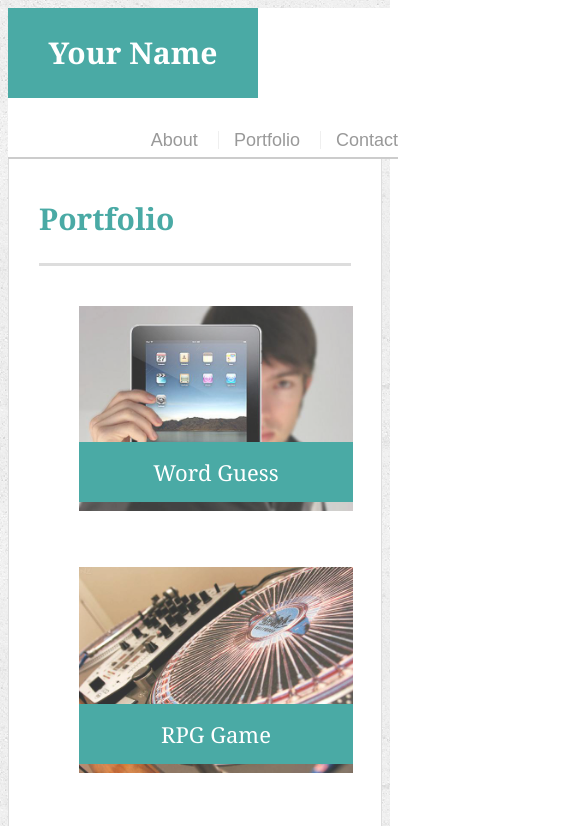
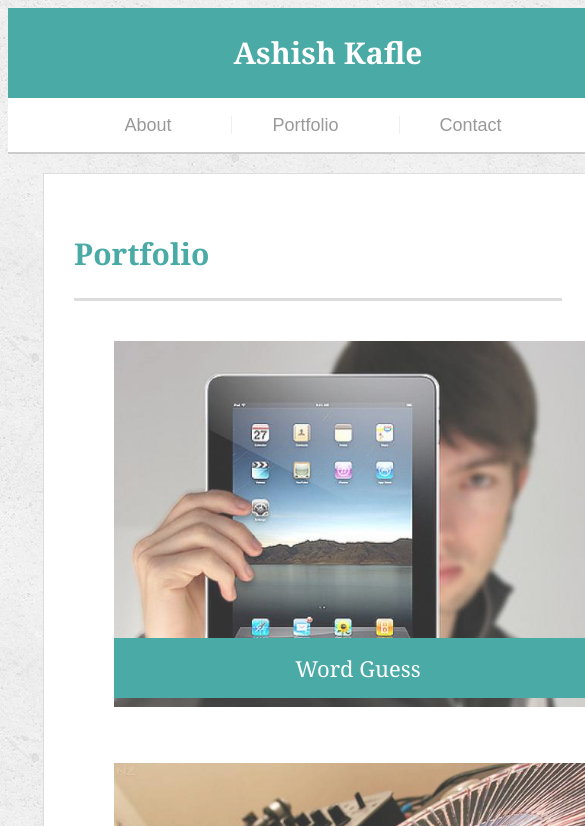
Before and after one commit to ashishkaf/Basic-Portfolio, a plain HTML site: page portfolio.html in a window 390 px wide. Shown: the top 826 px of the page, 585 px wide, since content can reach past the window. Drawn offline with Linux system fonts and the light colour scheme.

Commit message:
updated query media

```diff
--- a/assets/css/style.css
+++ b/assets/css/style.css
@@ -215,3 +215,157 @@ input[type=submit] {
   background: #4aaaa5;
   border: 0 none;
 }
+
+
+
+
+@media screen and (max-width: 980px) {
+  body {
+    position: static;
+  }
+
+  #masthead {
+    width: 980px;
+  }
+
+  #logo {
+    width: 250px;
+    margin-left: 50px;
+  }
+
+  nav {
+    margin-right: 100px;
+  }
+
+  .main-section {
+    width: 390px;
+    margin-left: 130px;
+  }
+
+  .sidebar {
+    float: left;
+    width: 270px;
+    margin-left: 35px;
+  }
+
+  .auth-image {
+    width: 100%;
+  }
+
+  .work {
+    width: 100%;
+  }
+
+  .work:nth-child(even) {
+    float: left;
+  }
+
+  footer {
+    width: 980px;
+  }
+
+}
+
+@media screen and (max-width: 768px) {
+
+  #logo {
+    position: static;
+    width: 256px;
+  }
+
+  nav {
+   /* margin-right: 20px;
+    margin-bottom: 20px;*/
+    width: 420px;
+  }
+
+  .main-section {
+    position: static;
+    width: 685px;
+    margin-right: 35px;
+    margin-left: 35px;
+  }
+
+  .sidebar {
+    position: static;
+    width: 685px;
+    float: left;
+    margin-top: 5px;
+    margin-left: 35px;
+    margin-right: 35px;
+    margin-bottom: 35px;
+  }
+
+  .auth-image {
+    position: static;
+    width: 50%;
+  }
+
+  .work {
+    width: 290px;
+  }
+
+  footer {
+    width: 768px;
+  }
+
+}
+
+@media screen and (max-width: 640px) {
+  body {
+    position: static;
+   }
+
+   .container {
+    position: static;
+    width: 640px;
+    margin: 0;
+   }
+
+   #logo {
+    position: static;
+    width: 640px;
+    margin: 0;
+  }
+
+  nav {
+    position: static;
+    width: 640px;
+    margin-top: 10px;
+    margin-bottom: 10px;
+    padding-left: 155px;
+    text-align: center;
+  }
+
+  nav a {
+    padding: 0px 40px;
+  }
+
+  .main-section {
+    position: static;
+    width: 550px;
+    margin: 35px;
+    margin-bottom: 0px;
+  }
+
+  .auth-image {
+    position: static;
+    width: 100%;
+  }
+
+  .sidebar {
+    position: static;
+    float: left;
+    width: 550px;
+    margin: 35px;
+  }
+
+  .work {
+    width: 100%;
+  }
+
+  footer {
+    width: 640px;
+  }
+
+}
--- a/portfolio.html
+++ b/portfolio.html
@@ -3,7 +3,7 @@
 
 <head>
   <meta charset="UTF-8">
-  <title>Portfolio | Your Name</title>
+  <title>Portfolio | Ashish Kafle</title>
   <link rel="stylesheet" type="text/css" href="assets/css/style.css">
 </head>
 
@@ -11,7 +11,7 @@
 
   <header id="masthead">
     <div class="container">
-      <a href="index.html" id="logo">Your Name</a>
+      <a href="index.html" id="logo">Ashish Kafle</a>
       <nav>
         <a href="index.html">About</a>
         <a href="portfolio.html">Portfolio</a>
```
Also changed, not shown: contact.html (+4 -4 lines), index.html (+3 -2 lines).
